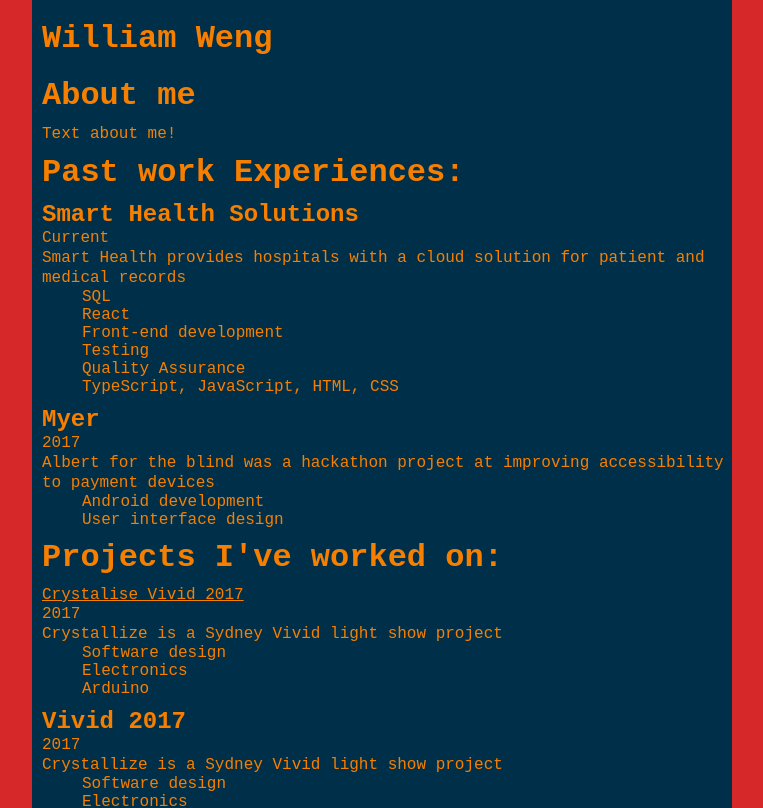
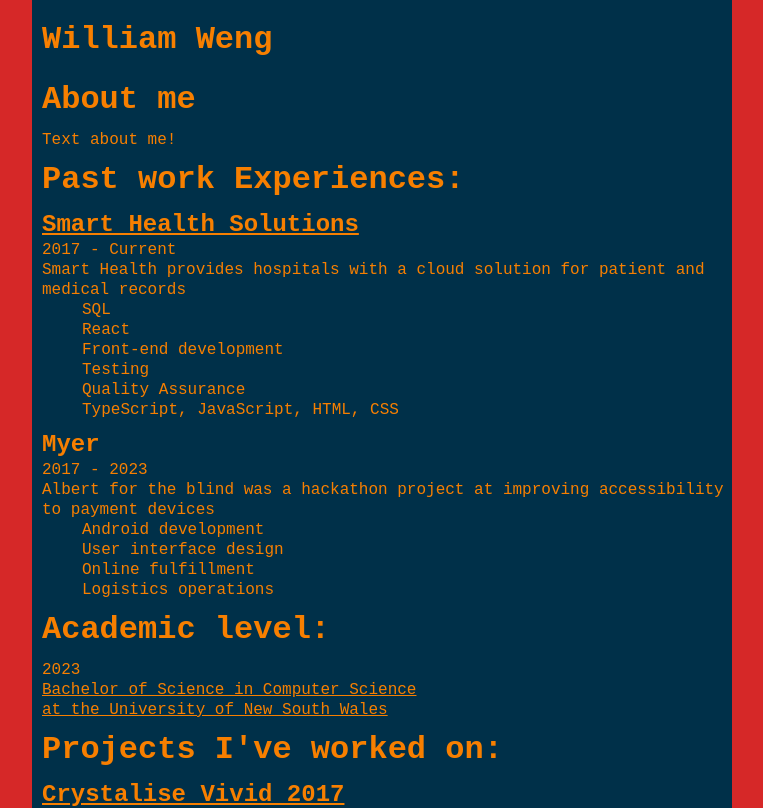
Before and after one commit to will-weng/will-weng.github.io, a React (Create React App) app: page / in a window 1280 px wide. Shown: the top 808 px of the page, without its empty margins (258-1021 px from the left). Built offline with nearby package versions, Linux system fonts and the light colour scheme; the HTML template or start-up script is replaced by a standard one.

Commit message:
Updating data

```diff
--- a/src/components/Main.tsx
+++ b/src/components/Main.tsx
@@ -16,11 +16,11 @@ function Main() {
             <Section heading="Past work Experiences:">
                 <Projects projects={jobs} />
             </Section>
+            <Section heading="Academic level:">
+                <Education />
+            </Section>
             <Section heading="Projects I've worked on:">
                 <Projects projects={projects} />
-            </Section>
-            <Section heading="Academic level:">
-                <Education />
             </Section>
         </MainStyle>
     );
--- a/src/components/data/projects.json
+++ b/src/components/data/projects.json
@@ -2,16 +2,6 @@
     {
         "name": "Crystalise Vivid 2017",
         "link": "https://www.vividsydney.com/event/light/crystallise",
-        "dates": "2017",
-        "description": "Crystallize is a Sydney Vivid light show project",
-        "skills": [
-            "Software design",
-            "Electronics",
-            "Arduino"
-        ]
-    },
-    {
-        "name": "Vivid 2017",
         "dates": "2017",
         "description": "Crystallize is a Sydney Vivid light show project",
         "skills": [
--- a/src/components/data/workExperiences.json
+++ b/src/components/data/workExperiences.json
@@ -1,7 +1,8 @@
 [
     {
         "name": "Smart Health Solutions",
-        "dates": "Current",
+        "link": "https://www.smarthealth.com.au",
+        "dates": "2017 - Current",
         "description": "Smart Health provides hospitals with a cloud solution for patient and medical records",
         "skills": [
             "SQL",
@@ -14,11 +15,13 @@
     },
     {
         "name": "Myer",
-        "dates": "2017",
+        "dates": "2017 - 2023",
         "description": "Albert for the blind was a hackathon project at improving accessibility to payment devices",
         "skills": [
             "Android development",
-            "User interface design"
+            "User interface design",
+            "Online fulfillment",
+            "Logistics operations"
         ]
     }
 ]
--- a/src/components/projects/Project.tsx
+++ b/src/components/projects/Project.tsx
@@ -23,11 +23,13 @@ function Project(props: ProjectProps) {
 
     return (
         <ProjectStyled key={project.name}>
-            {
-                project.link ?
-                    <a href={project.link} target="_blank" rel="noopener noreferrer">{project.name}</a> :
-                    <h2>{project.name}</h2>
-            }
+            <h2>
+                {
+                    project.link ?
+                        <a href={project.link} target="_blank" rel="noopener noreferrer">{project.name}</a> :
+                        project.name
+                }
+            </h2>
             <p>{project.dates}</p>
             <p>{project.description}</p>
             <ProjectSkills skills={project.skills} />
--- a/src/components/styles/Global.ts
+++ b/src/components/styles/Global.ts
@@ -5,6 +5,7 @@ const GlobalStyles = createGlobalStyle`
     /* Preferred box-sizing value */
     * {
         box-sizing: border-box;
+        line-height: 1.25;
         margin: 0;
         background-color: ${({ theme }) => theme.colours.FireEngineRed};
         color: ${({ theme }) => theme.colours.OrangeWheel};
@@ -35,9 +36,6 @@ const GlobalStyles = createGlobalStyle`
         white-space: revert;
     }
 
-    p {
-        line-height: 1.25;
-    }
     h1 {
         margin: 10px 0px 10px 0px;
     }
```
